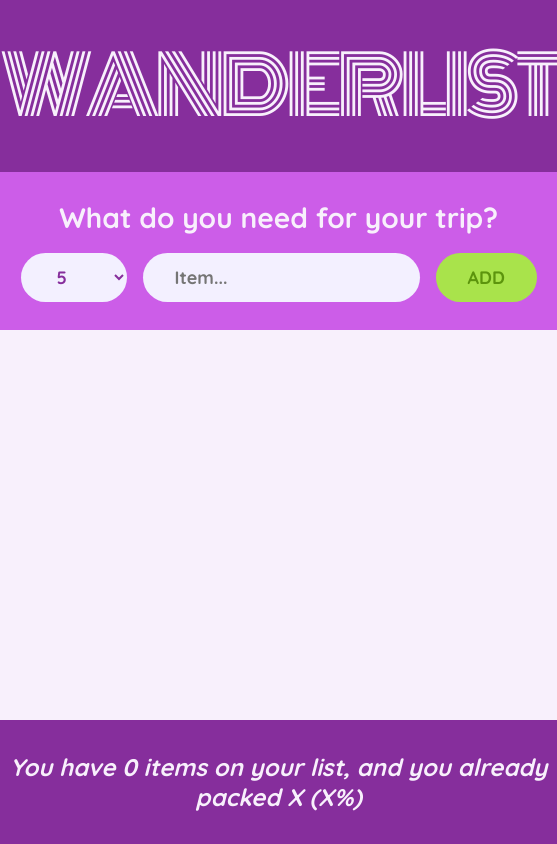
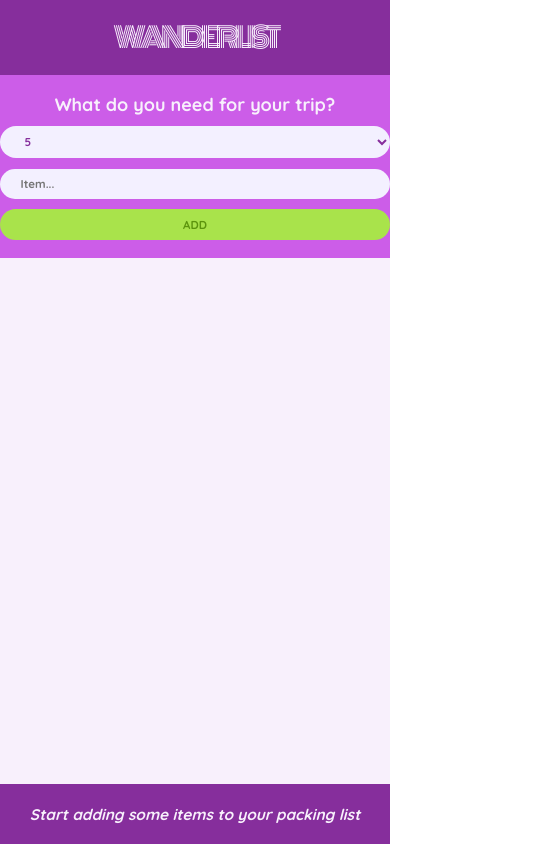
Before and after one commit to Neil-BryanCaoile/travel-list, a React (Create React App) app: page / in a window 390 px wide. Shown: the whole page, 557 px wide, since content can reach past the window. Built offline with nearby package versions, Linux system fonts and the light colour scheme.

Commit message:
Added Responsiveness

```diff
--- a/src/App.js
+++ b/src/App.js
@@ -55,10 +55,7 @@ function Form({ onAddItems }) {
     //If no description return nothing
     if (!description) return;
     //Creating new object and storing the current values of the inputs
-    const newItem = { description, quantity, packed: false, id: Date.now() };
-
-    onAddItems(newItem);
-
+    onAddItems({ description, quantity, packed: false, id: Date.now() });
     setDescription("");
     setQuantity(1);
   }
@@ -109,7 +106,32 @@ function PackingList({ items, onDeleteItem, onToggleItem }) {
     </div>
   );
 }
+function Stats({ items }) {
+  if (!items.length)
+    return (
+      <p className="stats">
+        <em>Start adding some items to your packing list</em>
+      </p>
+    );
+  const numItems = items.length;
+  const numPacked = items.filter((item) => item.packed).length;
+  const percentage = Math.round((numPacked / numItems) * 100);
 
+  return (
+    <footer className="stats">
+      <em>
+        Total Items :
+        <b className={numItems > 0 ? "numItems" : ""}>{numItems}</b> <br />
+        Total Packed:
+        <b className={numPacked > 0 ? "numItems" : ""}>{numPacked}</b>
+        <br />
+        <b className={percentage > 0 ? "numItems" : ""}>{percentage}</b>% <br />
+      </em>
+    </footer>
+  );
+}
+
+// Child Components
 function Item({ item, onDeleteItem, onToggleItem }) {
   return (
     <li>
@@ -125,15 +147,3 @@ function Item({ item, onDeleteItem, onToggleItem }) {
     </li>
   );
 }
-
-function Stats({ items }) {
-  const numItems = items.length;
-  return (
-    <footer className="stats">
-      <em>
-        You have <b className={numItems > 0 ? "numItems" : ""}>{numItems}</b>{" "}
-        items on your list, and you already packed X (X%)
-      </em>
-    </footer>
-  );
-}
--- a/src/index.css
+++ b/src/index.css
@@ -150,3 +150,23 @@ input[type="checkbox"] {
 .numItems {
   color: #94d82d;
 }
+
+@media (max-width: 587px) {
+  html {
+    font-size: 40%;
+  }
+  h1 {
+    font-size: 4.4rem;
+  }
+  .list li {
+    gap: 1.2rem;
+    display: grid;
+    grid-template-columns: 10% 70.1% 16%;
+  }
+
+  button,
+  select,
+  input {
+    width: 100%;
+  }
+}
```
